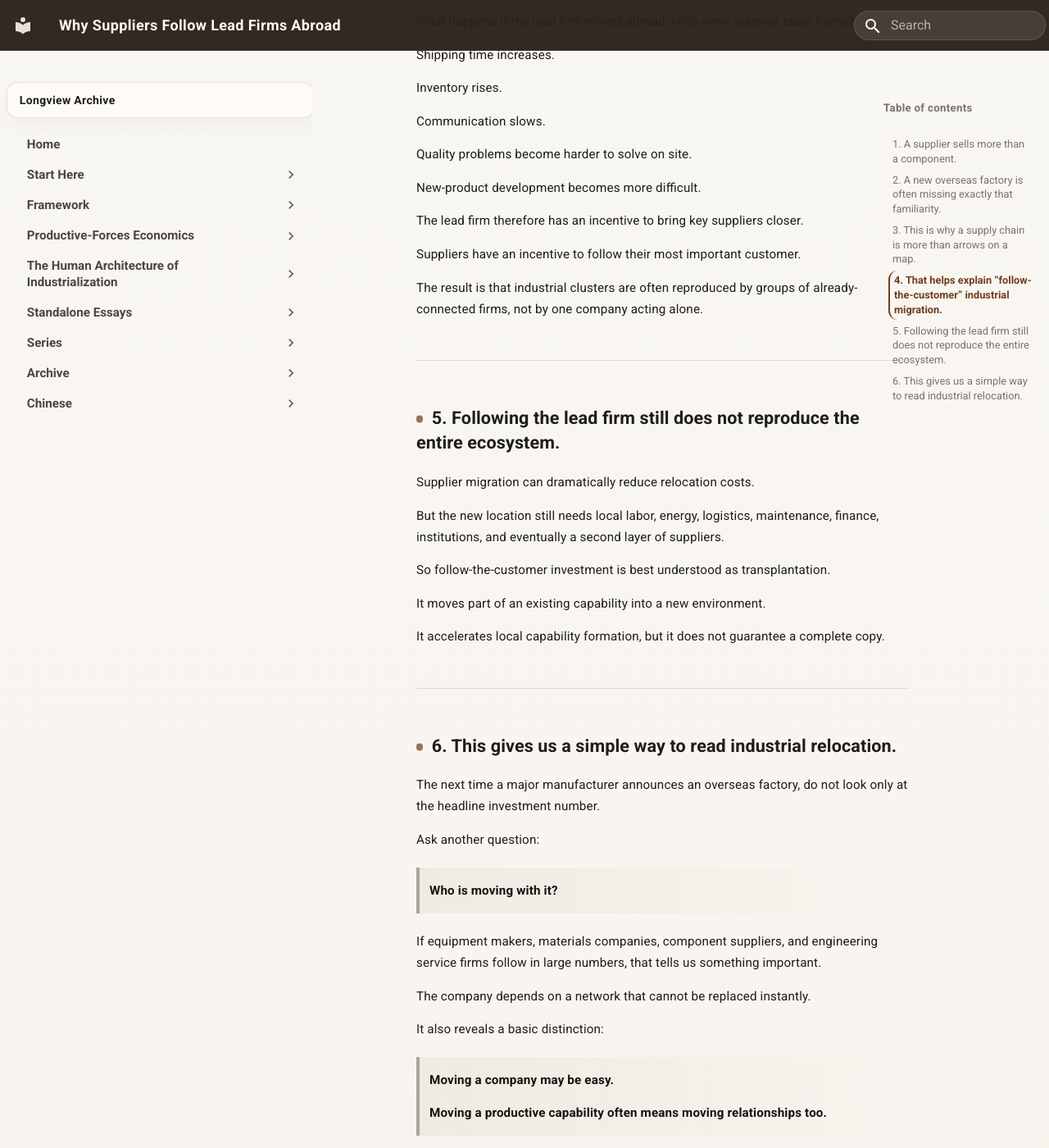
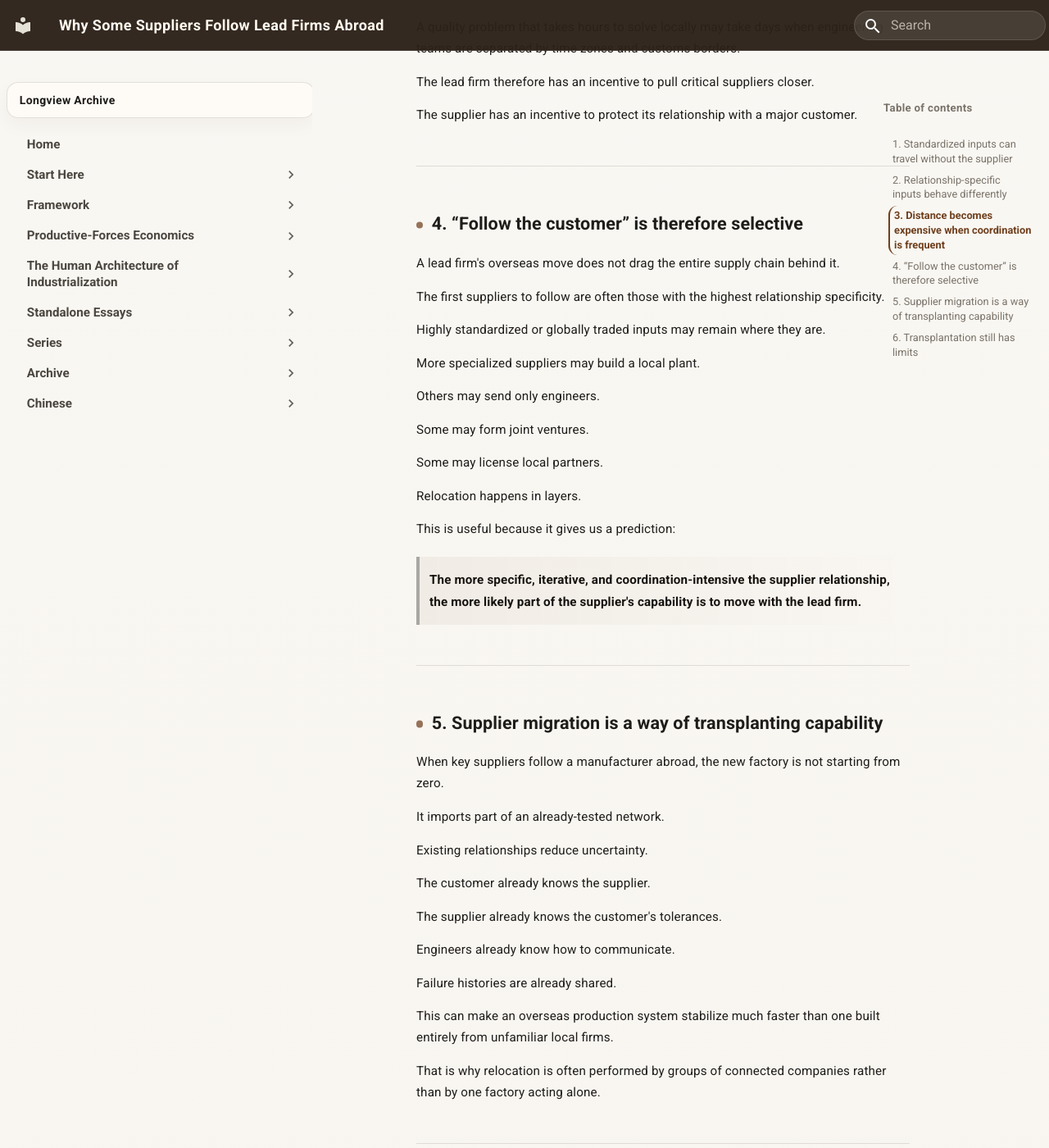
Before and after one commit to guanshi1688/longview-archive, an MkDocs documentation site: the page built from docs/essays/english/standalone/why-suppliers-follow-lead-firms.md, in a window 1280 px wide and 1400 px high, scrolled down 2569 px. Shown: the whole window at 82% size. Built offline with MkDocs 1.6.1 and Material for MkDocs 9.7.7, drawn with Linux system fonts in a browser that asks for light colours; some of the changed text lies outside the part shown.

Commit message:
Update why-suppliers-follow-lead-firms.md

```diff
--- a/docs/essays/english/standalone/why-suppliers-follow-lead-firms.md
+++ b/docs/essays/english/standalone/why-suppliers-follow-lead-firms.md
@@ -1,152 +1,198 @@
-# Why Suppliers Follow Lead Firms Abroad
+# Why Some Suppliers Follow Lead Firms Abroad
 
-**When a major manufacturer goes abroad, what moves is often not one factory but part of an already-formed network of relationships.**
+**The more value lies in the relationship rather than the part itself, the more likely part of that relationship has to move with the customer.**
 
-A familiar pattern appears whenever a large manufacturer builds an overseas plant.
+A familiar pattern appears when a major manufacturer builds an overseas plant.
 
-Soon afterward, some of its component suppliers, equipment makers, materials companies, and logistics firms begin investing nearby.
+Soon afterward, some component suppliers, equipment makers, materials companies, and engineering-service firms invest nearby.
 
 The obvious explanation is that suppliers are following orders.
 
 That is true.
 
-But there is another layer:
+But not every supplier follows.
 
-> **Mature production is not only a series of transactions. It is a capability built through repeated coordination.**
+Some can ship from the old location with little difficulty.
+
+Others are pulled abroad almost immediately.
+
+The difference tells us something important about how production is organized.
 
 ---
 
-## 1. A supplier sells more than a component.
+## 1. Standardized inputs can travel without the supplier
 
-In theory, a manufacturer can send the same drawing to suppliers around the world and buy from the lowest qualified bidder.
+Suppose a manufacturer uses a commodity input with clear specifications.
 
-Real manufacturing is rarely that simple.
+Many firms can make it.
 
-Two suppliers can meet the same formal specification and still differ greatly in stability.
+Quality is easy to verify.
 
-One can modify a part in a week. Another needs three months.
+Shipping is cheap.
 
-One joins the customer in diagnosing a quality problem. Another argues about contractual responsibility.
+Design changes are rare.
 
-After years of cooperation, a supplier learns the customer's production rhythm, engineering language, tolerance for risk, and real priorities.
+In that case, the supplier may have little reason to build a new plant beside the customer.
 
-That knowledge goes beyond the quoted price of the part.
+The relationship is mainly transactional.
+
+The part moves.
+
+The supplier does not need to.
+
+Modern standards and logistics make this kind of separation possible on a vast scale.
 
 ---
 
-## 2. A new overseas factory is often missing exactly that familiarity.
+## 2. Relationship-specific inputs behave differently
 
-The building can be constructed quickly.
+Now consider a supplier that has spent years co-developing a component with one lead firm.
 
-Local suppliers still have to be qualified.
+The supplier understands:
 
-Materials have to be tested.
+the customer's engineering language,
 
-Delivery routines have to be learned.
+quality priorities,
 
-Quality history has to be built.
+production rhythm,
 
-Engineering trust has to be created.
+design-change process,
 
-For simple products, this may happen quickly.
+risk tolerance,
 
-For complex manufacturing, the cost can be substantial.
+and crisis procedures.
 
-So the simplest way to reduce uncertainty is often:
+The component may still have a formal drawing.
 
-> **Bring trusted suppliers with the lead firm.**
+But the relationship contains more than the drawing.
 
-The company is not merely relocating a production line.
+One supplier can modify the part in a week.
 
-It is carrying part of its old production relationships into the new location.
+Another needs three months.
+
+One can join a factory team to diagnose a defect.
+
+Another can only confirm whether the shipment met the contract.
+
+The more value lies in this accumulated coordination, the less interchangeable the supplier becomes.
 
 ---
 
-## 3. This is why a supply chain is more than arrows on a map.
+## 3. Distance becomes expensive when coordination is frequent
 
-Supply chains are often drawn as simple links:
+Suppliers are especially likely to follow when production requires:
 
-Firm A buys from Firm B.
+frequent engineering changes,
 
-Firm B buys from Firm C.
+just-in-time delivery,
 
-But real supply chains have memory.
+rapid defect correction,
 
-Who failed before?
+on-site troubleshooting,
 
-Who fixed the design?
+strict certification,
 
-Who delivered during a crisis?
+bulky or fragile inputs,
 
-Who knows which parameter matters more than the formal specification suggests?
+or close coordination during product launches.
 
-Who can participate in rapid product iteration?
+In those cases, distance creates more than freight cost.
 
-Much of this never appears fully in contracts.
+It creates delay in the learning loop.
 
-A supply chain is therefore not a set of perfectly interchangeable nodes.
+A quality problem that takes hours to solve locally may take days when engineering teams are separated by time zones and customs borders.
 
-It is also a history of tested relationships.
+The lead firm therefore has an incentive to pull critical suppliers closer.
+
+The supplier has an incentive to protect its relationship with a major customer.
 
 ---
 
-## 4. That helps explain “follow-the-customer” industrial migration.
+## 4. “Follow the customer” is therefore selective
 
-What happens if the lead firm moves abroad while every supplier stays home?
+A lead firm's overseas move does not drag the entire supply chain behind it.
 
-Shipping time increases.
+The first suppliers to follow are often those with the highest relationship specificity.
 
-Inventory rises.
+Highly standardized or globally traded inputs may remain where they are.
 
-Communication slows.
+More specialized suppliers may build a local plant.
 
-Quality problems become harder to solve on site.
+Others may send only engineers.
 
-New-product development becomes more difficult.
+Some may form joint ventures.
 
-The lead firm therefore has an incentive to bring key suppliers closer.
+Some may license local partners.
 
-Suppliers have an incentive to follow their most important customer.
+Relocation happens in layers.
 
-The result is that industrial clusters are often reproduced by groups of already-connected firms, not by one company acting alone.
+This is useful because it gives us a prediction:
+
+> **The more specific, iterative, and coordination-intensive the supplier relationship, the more likely part of the supplier's capability is to move with the lead firm.**
 
 ---
 
-## 5. Following the lead firm still does not reproduce the entire ecosystem.
+## 5. Supplier migration is a way of transplanting capability
 
-Supplier migration can dramatically reduce relocation costs.
+When key suppliers follow a manufacturer abroad, the new factory is not starting from zero.
 
-But the new location still needs local labor, energy, logistics, maintenance, finance, institutions, and eventually a second layer of suppliers.
+It imports part of an already-tested network.
 
-So follow-the-customer investment is best understood as transplantation.
+Existing relationships reduce uncertainty.
 
-It moves part of an existing capability into a new environment.
+The customer already knows the supplier.
 
-It accelerates local capability formation, but it does not guarantee a complete copy.
+The supplier already knows the customer's tolerances.
+
+Engineers already know how to communicate.
+
+Failure histories are already shared.
+
+This can make an overseas production system stabilize much faster than one built entirely from unfamiliar local firms.
+
+That is why relocation is often performed by groups of connected companies rather than by one factory acting alone.
 
 ---
 
-## 6. This gives us a simple way to read industrial relocation.
+## 6. Transplantation still has limits
 
-The next time a major manufacturer announces an overseas factory, do not look only at the headline investment number.
+Even a large supplier migration does not recreate the original ecosystem automatically.
 
-Ask another question:
+The new location still needs:
 
-> **Who is moving with it?**
+labor,
 
-If equipment makers, materials companies, component suppliers, and engineering service firms follow in large numbers, that tells us something important.
+energy,
 
-The company depends on a network that cannot be replaced instantly.
+logistics,
 
-It also reveals a basic distinction:
+maintenance,
 
-> **Moving a company may be easy.**
+finance,
+
+institutions,
+
+and eventually another layer of suppliers.
+
+Some relationships travel.
+
+Others have to be built locally.
+
+That means supplier follow-the-customer investment is best understood as partial transplantation.
+
+It reduces the amount of capability that must be recreated from zero.
+
+It does not eliminate local learning.
+
+So the next time a major manufacturer announces an overseas plant, one question is unusually informative:
+
+> **Who is moving with it — and who does not need to?**
+
+The answer tells us which parts of the production system are truly modular and which parts are embedded in relationships.
+
+> **Moving a factory may move an asset.**
 >
-> **Moving a productive capability often means moving relationships too.**
-
-Suppliers following lead firms abroad are not merely chasing orders.
-
-They are helping productive capability remain continuous while geography changes.
+> **Moving relationship-specific suppliers helps move part of the capability behind the asset.**
 
 ---
 
```
